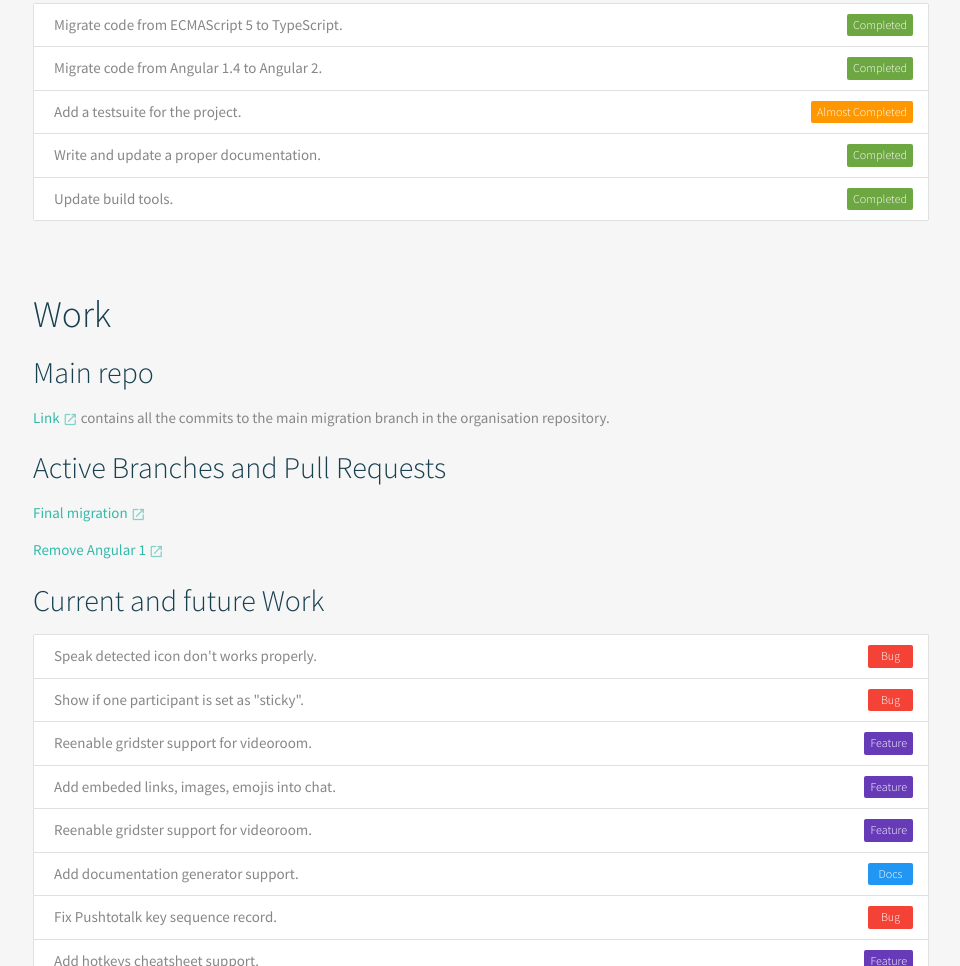
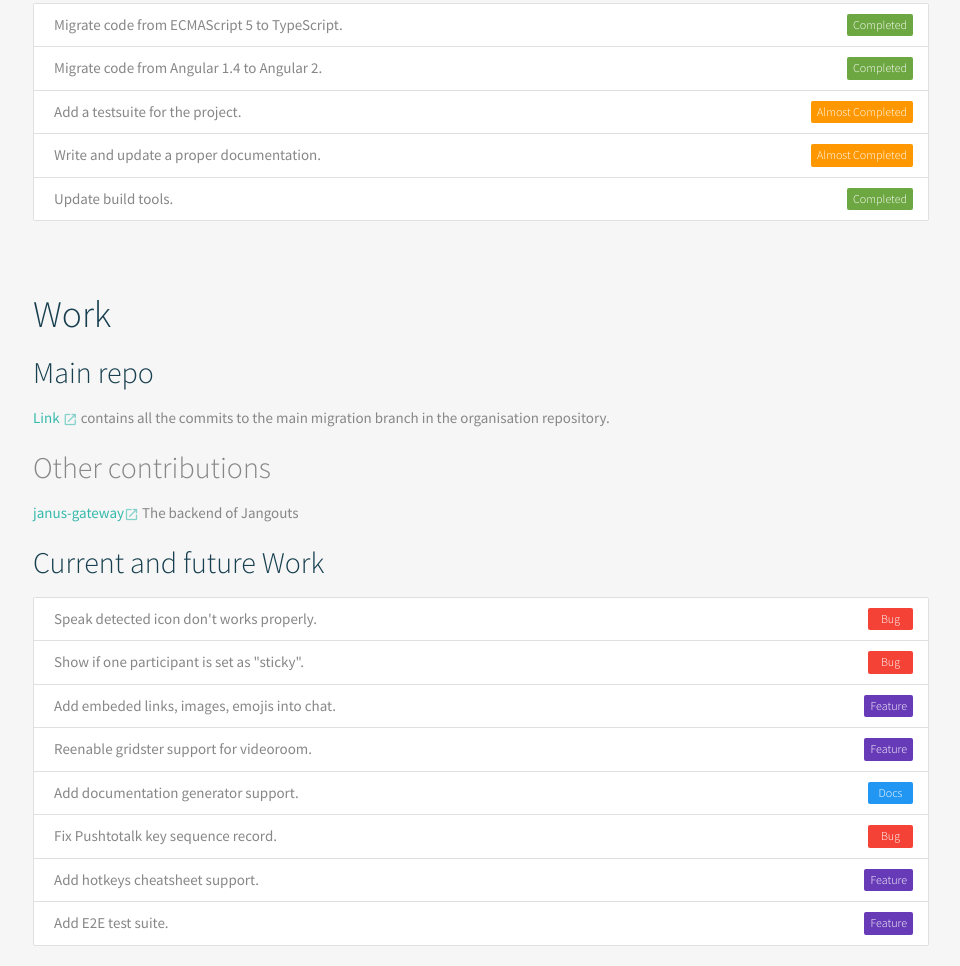
Before and after one commit to magarcia/gsoc2016, a plain HTML site: page index.html in a window 1280 px wide. Shown: the part 930-1896 px from the top of the page, without its empty margins (159-1119 px from the left). Drawn offline with nearby package versions, Linux system fonts and the light colour scheme.

Commit message:
Fix some errors and update some links

```diff
--- a/index.html
+++ b/index.html
@@ -90,7 +90,7 @@
                 </li>
                 <li class="collection-item">
                     Write and update a proper documentation.
-                    <span class="new badge" data-badge-caption="Completed"></span>
+                    <span class="new badge orange" data-badge-caption="Almost Completed"></span>
                 </li>
                 <li class="collection-item">
                     Update build tools.
@@ -110,16 +110,9 @@
             target="_blank">Link <i class= "material-icons tiny">open_in_new</i></a> contains all the commits
             to the main migration branch in the organisation repository.</p>
 
-
-            <h3 class="color-suse">Active Branches and Pull Requests</h3>
-            <p><a href="https://github.com/jangouts/jangouts/pull/151" target=
-            "_blank">Final migration <i class=
-            "material-icons tiny">open_in_new</i></a>
-            </p>
-            <p><a href="https://github.com/magarcia/jangouts/commits/remove-angular1?author=magarcia" target=
-            "_blank">Remove Angular 1 <i class=
-            "material-icons tiny">open_in_new</i></a>
-            </p>
+            <h3 class=-"color-suse">Other contributions</h3>
+            <p><a href="https://github.com/meetecho/janus-gateway/pull/514" target="_blank">janus-gateway<i class= "material-icons tiny">open_in_new</i></a>
+            The backend of Jangouts</p>
 
 
             <h3 class="color-suse">Current and future Work</h3>
@@ -131,10 +124,6 @@
               <li class="collection-item">
                 Show if one participant is set as "sticky".
                 <span class="new badge red" data-badge-caption= "Bug"></span>
-              </li>
-              <li class="collection-item">
-                Reenable gridster support for videoroom.
-                <span class="new badge deep-purple" data-badge-caption="Feature"></span>
               </li>
               <li class="collection-item">
                 Add embeded links, images, emojis into chat.
```
